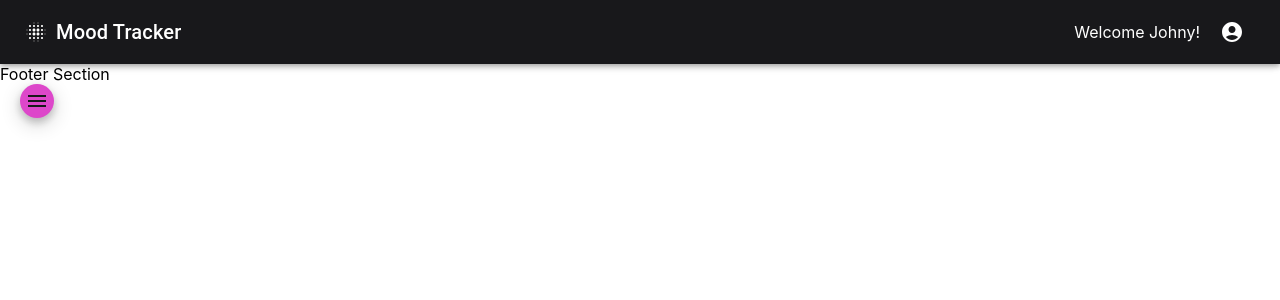
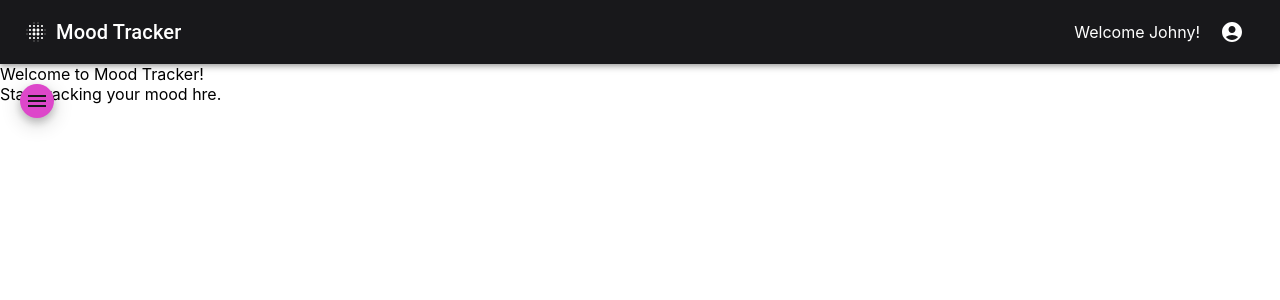
Before and after one commit to Pimchat/mood-tracking-app, a React (Create React App) app: page / in a window 1280 px wide. Shown: the top 300 px of the page. Built offline with nearby package versions, Linux system fonts and the light colour scheme.

Commit message:
add pages

```diff
--- a/src/App.tsx
+++ b/src/App.tsx
@@ -1,10 +1,13 @@
 import React from 'react';
 import './App.css';
 import ContentSection from './components/contentSection';
-import Footer from './components/footer';
 import TopBar from './components/topBar';
 import SignIn from './pages/signIn';
 import SignUp from './pages/signUp';
+import Home from './pages/home';
+import MoodTracking from './pages/moodTracking';
+import MyAchievements from './pages/myAchievements';
+import RecognitionHub from './pages/recognitionHub';
 import { ThemeProvider } from '@mui/material/styles';
 import createTheme from '@mui/material/styles/createTheme';
 import SwipeableTemporaryDrawer from './components/drawer';
@@ -39,12 +42,13 @@ function App() {
       <SwipeableTemporaryDrawer />
       <Router>
         <Routes>
-          <Route path="/" element={<Footer />}></Route>
+          <Route path="/" element={<Home />}></Route>
           <Route path="/signin" element={<SignIn />}></Route>
           <Route path="/register" element={<SignUp />}></Route>
           <Route path="/dashboard" element={<ContentSection />}></Route>
-          <Route path="/moodtracking" element={<ContentSection />}></Route>
-          <Route path="/recognition" element={<ContentSection />}></Route>
+          <Route path="/moodtracking" element={<MoodTracking />}></Route>
+          <Route path="/myachievements" element={<MyAchievements />}></Route>
+          <Route path="/recognitionhub" element={<RecognitionHub />}></Route>
         </Routes>
       </Router>
     </ThemeProvider>
--- a/src/components/footer.tsx
+++ /dev/null
@@ -1,5 +0,0 @@
-const Footer = () => {
-    return <div className="footer">Footer Section</div>
-}
-
-export default Footer;
--- /dev/null
+++ b/src/pages/home.tsx
@@ -0,0 +1,6 @@
+export default function Home() {
+    return <div className='home'>
+        Welcome to Mood Tracker!<br/>
+        Start tracking your mood hre.
+      </div>
+}
--- /dev/null
+++ b/src/pages/moodTracking.tsx
@@ -0,0 +1,5 @@
+export default function MoodTracking() {
+    return <div className='mood-tracking'>
+        calendar
+      </div>
+}
--- /dev/null
+++ b/src/pages/myAchievements.tsx
@@ -0,0 +1,5 @@
+export default function MyAchievements() {
+    return <div className='my-achievements'>
+        Achievement Cards
+      </div>
+}
--- /dev/null
+++ b/src/pages/recognitionHub.tsx
@@ -0,0 +1,5 @@
+export default function RecognitionHub() {
+    return <div className='recognition-hub'>
+        Posts
+      </div>
+}
```
